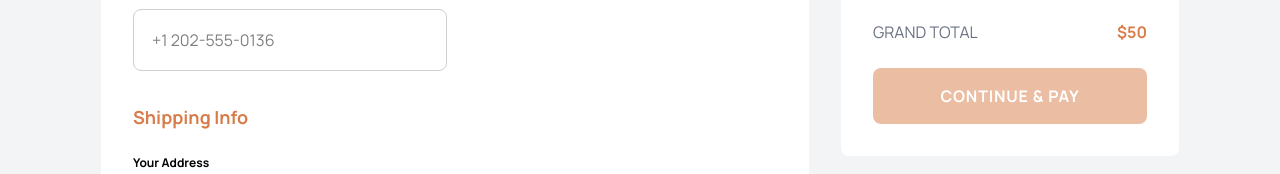
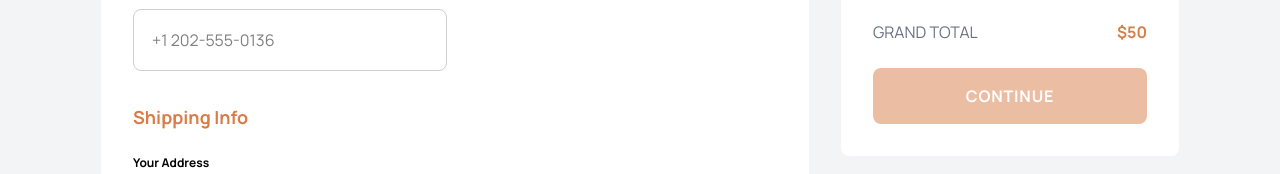
Before and after one commit to Ornerd/audiophile-e-commercce-store, a Next.js app: page /checkout in a window 1280 px wide. Shown: the part 361-535 px from the top of the page. Built offline with nearby package versions, Linux system fonts and the light colour scheme.

Commit message:
form setup

```diff
--- a/components/groups/OrderSummary.tsx
+++ b/components/groups/OrderSummary.tsx
@@ -79,7 +79,7 @@ export default function OrderSummary({ onCheckout, isSubmitting = false }: Order
         disabled={isSubmitting || cartItems.length === 0}
         className="w-full bg-[#D87D4A] text-white py-4 px-6 rounded-lg font-bold uppercase tracking-wider hover:bg-[#FBAF85] transition-colors disabled:opacity-50 disabled:cursor-not-allowed"
       >
-        {isSubmitting ? 'Processing...' : 'Continue & Pay'}
+        {isSubmitting ? 'Processing...' : 'Continue'}
       </button>
     </div>
   )
```
